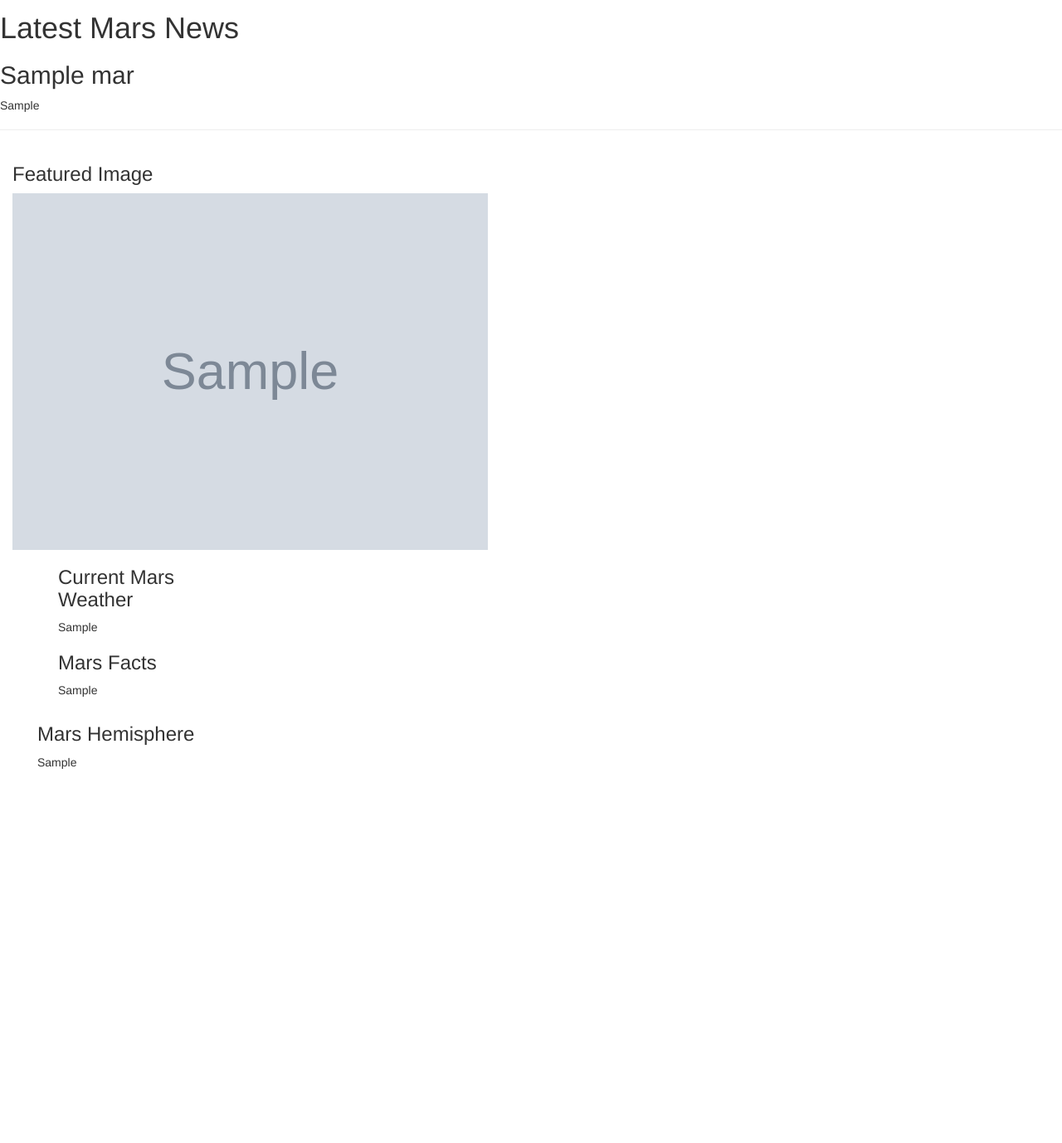
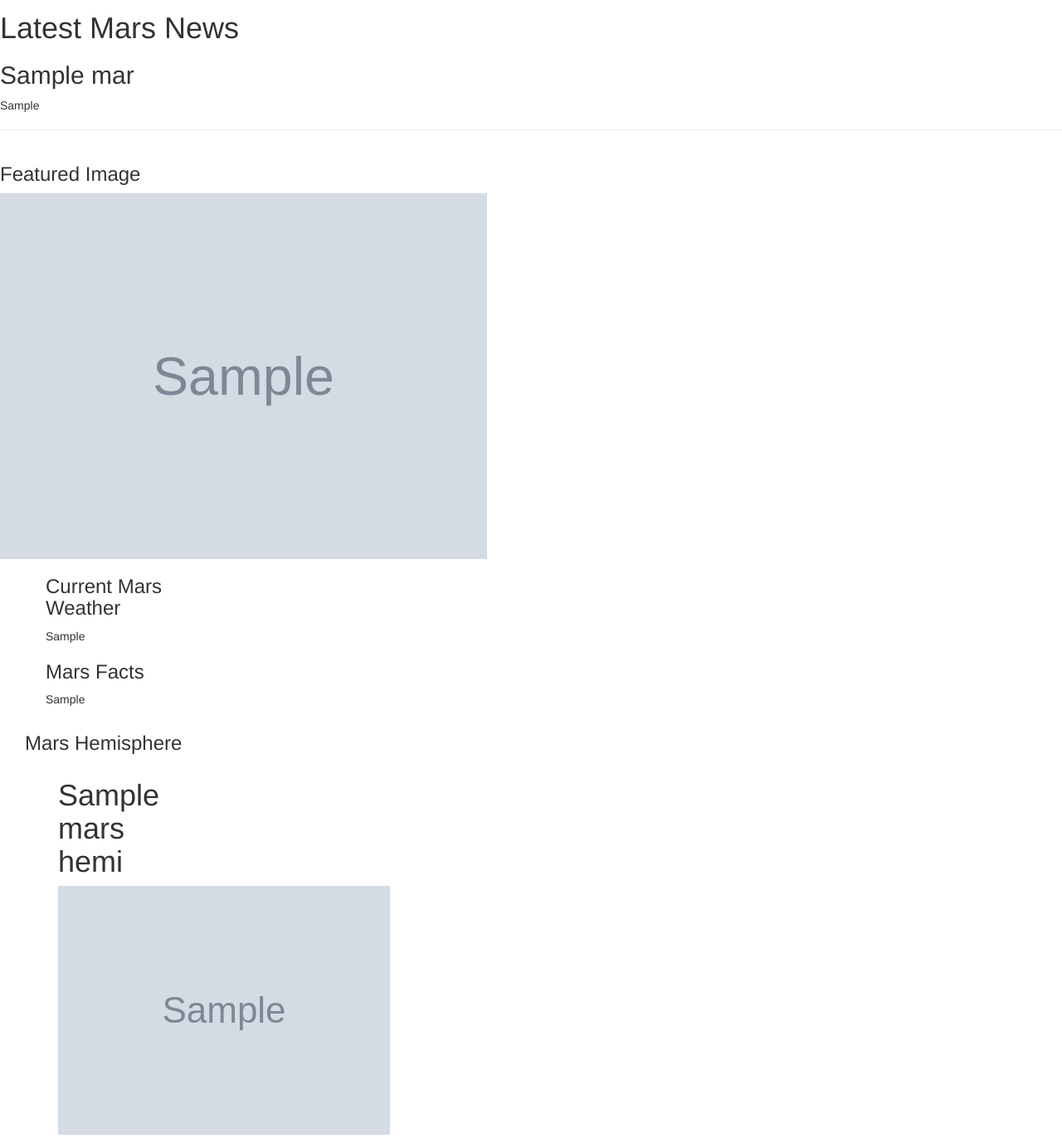
Before and after one commit to wjkaliman/web-scraping-challenge, a Flask app: page / in a window 1280 px wide. Shown: the part 312-1690 px from the top of the page at 83% size. Before the commit the page ends 1239 px from the top, so only its background shows below. Run offline with Flask 2, Linux system fonts and the light colour scheme; grey boxes marked "Sample" are stand-in pictures; a database or web service that is not in the repository returns one stand-in record (values such as "Sample title"); some libraries are stand-ins or nearby versions.

Commit message:
completed assignment

```diff
--- a/scrape_mars.py
+++ b/scrape_mars.py
@@ -56,7 +56,7 @@ def scrape():
 
 
     # %%
-    more_info = browser.find_link_by_partial_text("more info")
+    more_info =  browser.links.find_by_partial_text ("more info")
     more_info.click()
 
 
@@ -158,9 +158,8 @@ def scrape():
         "news_para":news_p,
         "featured_image_url":featured_image_url,
         "mars_weather":weather,
-        "mars_facts":facts_url[0],
+        "mars_facts": html_table,
         "mars_hemi":mars_hemi
     }
     print(data)
     return data
-    #mars_hemi
--- a/templates/index.html
+++ b/templates/index.html
@@ -26,10 +26,8 @@
         <p>{{mars.news_para}}</p>
         <!--end loop-->
     </div>
+    <!--This is the large image-->
 
-
-        <!--This is the large image-->
-        <div class="container-fluid">
     <div class="row">
         <div class="col-md-7">
             <h3>Featured Image</h3>
@@ -44,7 +42,7 @@
 
                 <ul>
                     <h3>Mars Facts</h3>
-                            {{mars.mars_facts}}
+                    {{mars.mars_facts | safe}}
                     <img scr="{{mars_facts}}">
                 </ul>
 
@@ -54,8 +52,12 @@
                         <div class="row">
                             <div class="col-md-6">
 
-                                        {{mars.mars_hemi}}
-                                        <img scr="{{mars_hemi}}">
+                                <ul>
+                                    {% for mars_hemi in mars.mars_hemi %}
+                                    <h1>{{mars_hemi.title}}</h1>
+                                    <img src="{{mars_hemi.img_url}}">
+
+                                    {% endfor %}
                                 </ul>
                             </div>
                         </div>
```
Also changed, not shown: Pictures/html web scrape.html (added, +3 -0 lines), 2 other files. Lines whose indentation alone changed are shown as unchanged.
